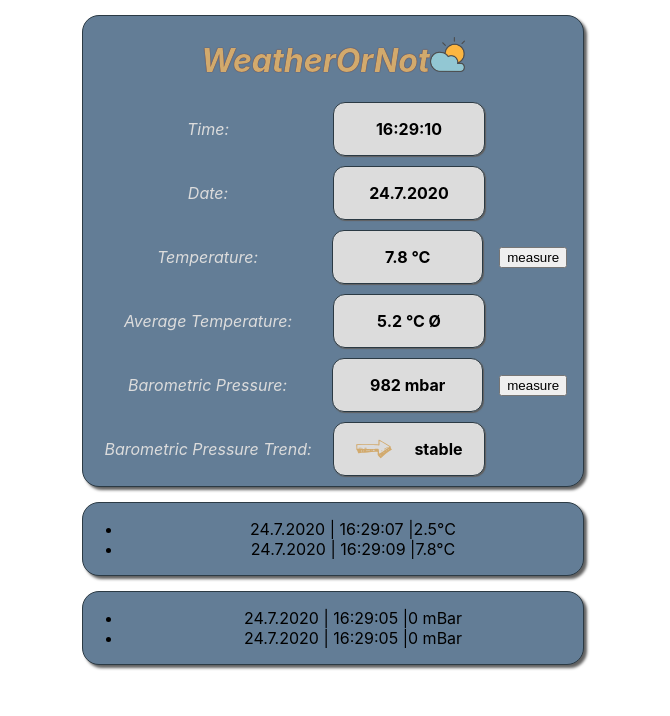
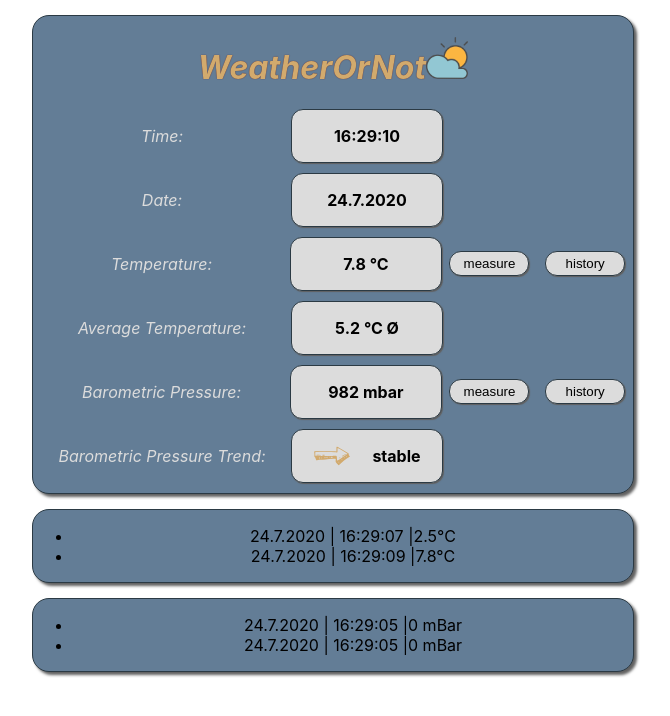
Before and after one commit to TheWeatherMan316/WeatherOrNot, a React (Create React App) app: page / in a window 1280 px wide. Shown: the top 716 px of the page, without its empty margins (307-977 px from the left). Built offline with nearby package versions, Linux system fonts and the light colour scheme.

Commit message:
added history button and adapted DisplayRow

```diff
--- a/src/App.css
+++ b/src/App.css
@@ -1,6 +1,6 @@
 .container {
   margin-top: 15px;
-  max-width: 500px;
+  max-width: 600px;
   background-color: #637d96;
   border: 1px solid #2b3a44;
   border-radius: 17px;
@@ -24,7 +24,7 @@
 }
 
 .label {
-  width: 50%;
+  width: 43%;
   color: gainsboro;
 }
 
@@ -37,7 +37,7 @@
 }
 
 .BoxContent {
-  width: 30%;
+  width: 25%;
   background-color: gainsboro;
   border: 1px solid #2b3a44;
   border-radius: 12px;
@@ -64,5 +64,23 @@
 }
 
 .controls {
-  width: 20%;
+  width: 16%;
 }
+
+.button {
+  width: 80px;
+  height: 25px;
+  background-color: gainsboro;
+  border: 1px solid #2b3a44;
+  border-radius: 12px;
+  box-shadow: 1px 1px 1px #606060;
+}
+
+.button:hover {
+  background-color: #c3c3c3;
+  transition-duration: 0.4s;
+}
+
+.button:active {
+  background-color: #637d96;
+}
--- a/src/App.js
+++ b/src/App.js
@@ -128,7 +128,8 @@ function App() {
         <DisplayRow
           label="Temperature"
           display={<UnitValue value={temp.toFixed(1).toString()} unit="°C" />}
-          action={<Controls measure={measureTemp} />}
+          action={<Controls measure={measureTemp} buttonLabel="measure" />}
+          history={<Controls measure={measureBar} buttonLabel="history" />}
         />
         <DisplayRow
           label="Average Temperature"
@@ -137,7 +138,8 @@ function App() {
         <DisplayRow
           label="Barometric Pressure"
           display={<UnitValue value={bar.toFixed(0).toString()} unit="mbar" />}
-          action={<Controls measure={measureBar} />}
+          action={<Controls measure={measureBar} buttonLabel="measure" />}
+          history={<Controls measure={measureBar} buttonLabel="history" />}
         />
         <DisplayRow
           label="Barometric Pressure Trend"
--- a/src/components/DisplayRow.js
+++ b/src/components/DisplayRow.js
@@ -8,6 +8,7 @@ export default function DisplayRow(props) {
       <Label label={props.label} />
       <BoxContent display={props.display} />
       {props.action}
+      {props.history}
     </div>
   );
 }
--- a/src/components/DisplayRow/Controls.js
+++ b/src/components/DisplayRow/Controls.js
@@ -3,8 +3,8 @@ import React from "react";
 export default function Controls(props) {
   return (
     <div className="controls">
-      <button type="button" onClick={props.measure}>
-        measure
+      <button type="button" class="button" onClick={props.measure}>
+        {props.buttonLabel}
       </button>
     </div>
   );
```
